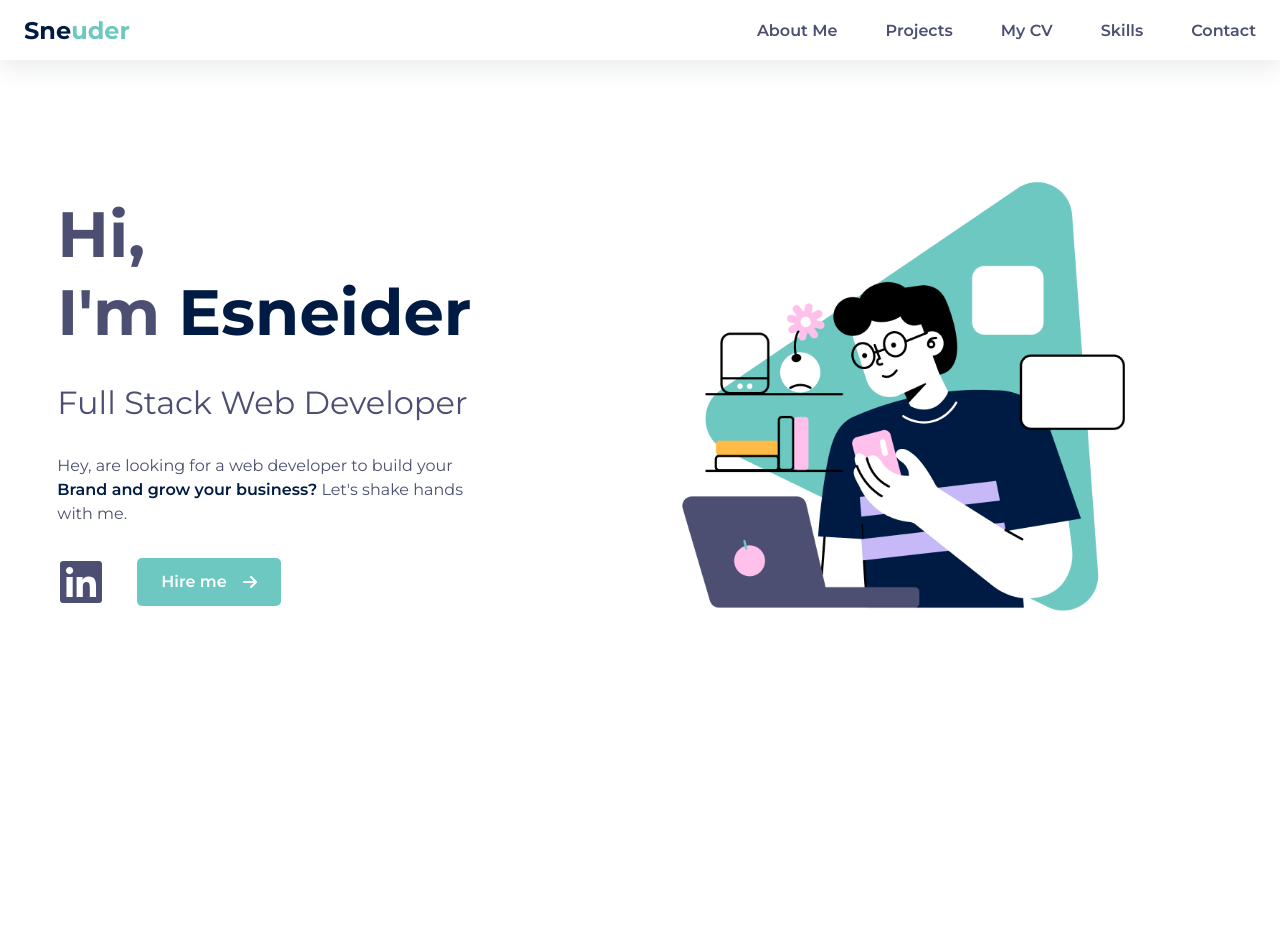
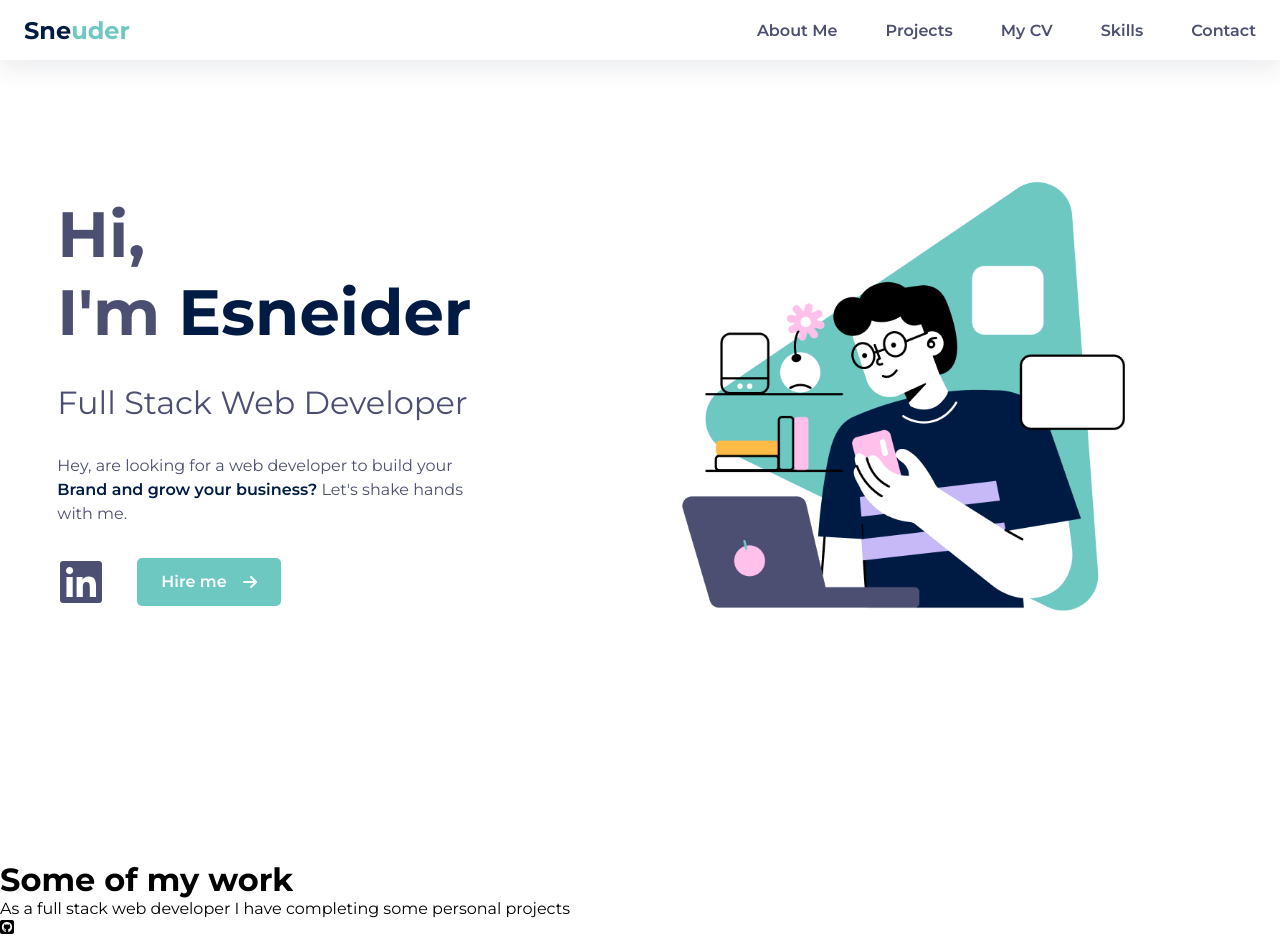
Before and after one commit to sneuder/portfolio, a React (Create React App) app: page / in a window 1280 px wide. Shown: the top 938 px of the page. Before the commit the page ends 800 px from the top, so only its background shows below. Built offline with nearby package versions, Linux system fonts and the light colour scheme.

Commit message:
Building project section

```diff
--- a/src/App.js
+++ b/src/App.js
@@ -1,11 +1,13 @@
 import Navbar from "./components/navbar/navbar";
 import AboutMe from "./components/about_me/about_me";
+import Projects from "./components/projects/projects";
 
 function App() {
   return (
     <div className="app">
      <Navbar />
      <AboutMe />
+     <Projects />
     </div>
   );
 }
--- a/src/components/navbar/navbar.module.scss
+++ b/src/components/navbar/navbar.module.scss
@@ -6,6 +6,7 @@
   box-shadow: rgba(149, 157, 165, 0.2) 0px 8px 24px;
 
   position: fixed;
+  background: $quaternary-color;
   z-index: 1;
 
   @include horizontal();
--- /dev/null
+++ b/src/components/projects/projects.jsx
@@ -0,0 +1,26 @@
+import React from "react";
+
+import { FontAwesomeIcon } from "@fortawesome/react-fontawesome";
+import { faGithubSquare } from "@fortawesome/free-brands-svg-icons";
+import style from "./projects.module.scss";
+
+const Projects = () => {
+  return (
+    <div className={style.background}>
+      <div className={style.headerContainer}>
+        <h1 className={style.header}>
+          Some of my <span className={style.headerDecoration}>work</span>
+        </h1>
+        <p className={style.text}>
+          As a full stack web developer I have completing some personal projects
+        </p>
+        <div className={style.linkRepositoriesContainer}>
+          <FontAwesomeIcon className={style.gitHubIcon} icon={faGithubSquare} />
+          <p>Check repositories</p>
+        </div>
+      </div>
+    </div>
+  );
+};
+
+export default Projects;
--- /dev/null
+++ b/src/components/projects/projects.module.scss
@@ -0,0 +1,7 @@
+@import '../../styles/index.scss';
+
+.background {
+  width: 100%;
+  height: 100vh;
+  padding-top: 60px;
+}
```
